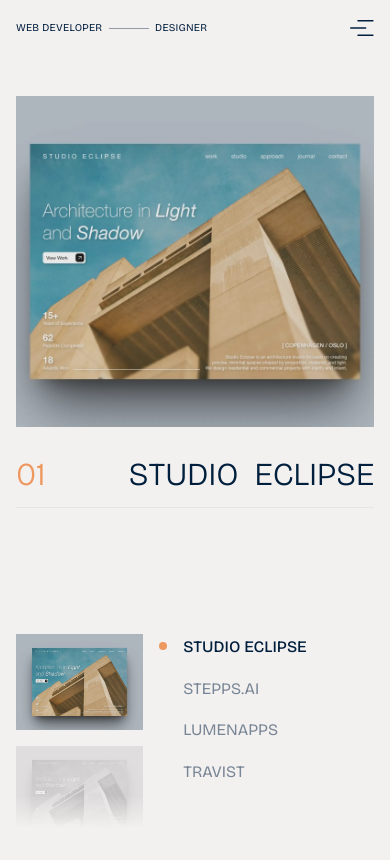
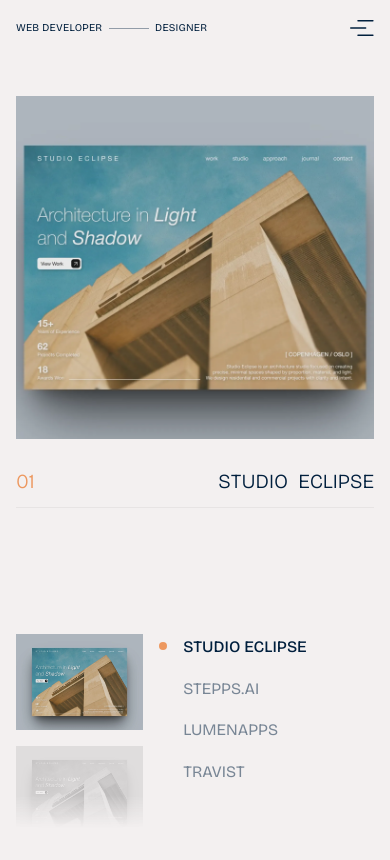
Before and after one commit to VilemB/vilembarnet, a Next.js app: page /work in a window 390 px wide. Shown: the top 860 px of the page. Built offline with nearby package versions, Linux system fonts and the light colour scheme.

Commit message:
smaller text on mobile

```diff
--- a/src/styles/work.css
+++ b/src/styles/work.css
@@ -272,6 +272,14 @@
         flex: 0 0 auto;
     }
 
+    .work-display-number {
+        font-size: clamp(1.25rem, 3vw, 2rem);
+    }
+
+    .work-display-title {
+        font-size: clamp(1.25rem, 3vw, 2rem);
+    }
+
 
     /* Mobile: Bottom Section (Previews + List) */
     .work-navigation {
```
